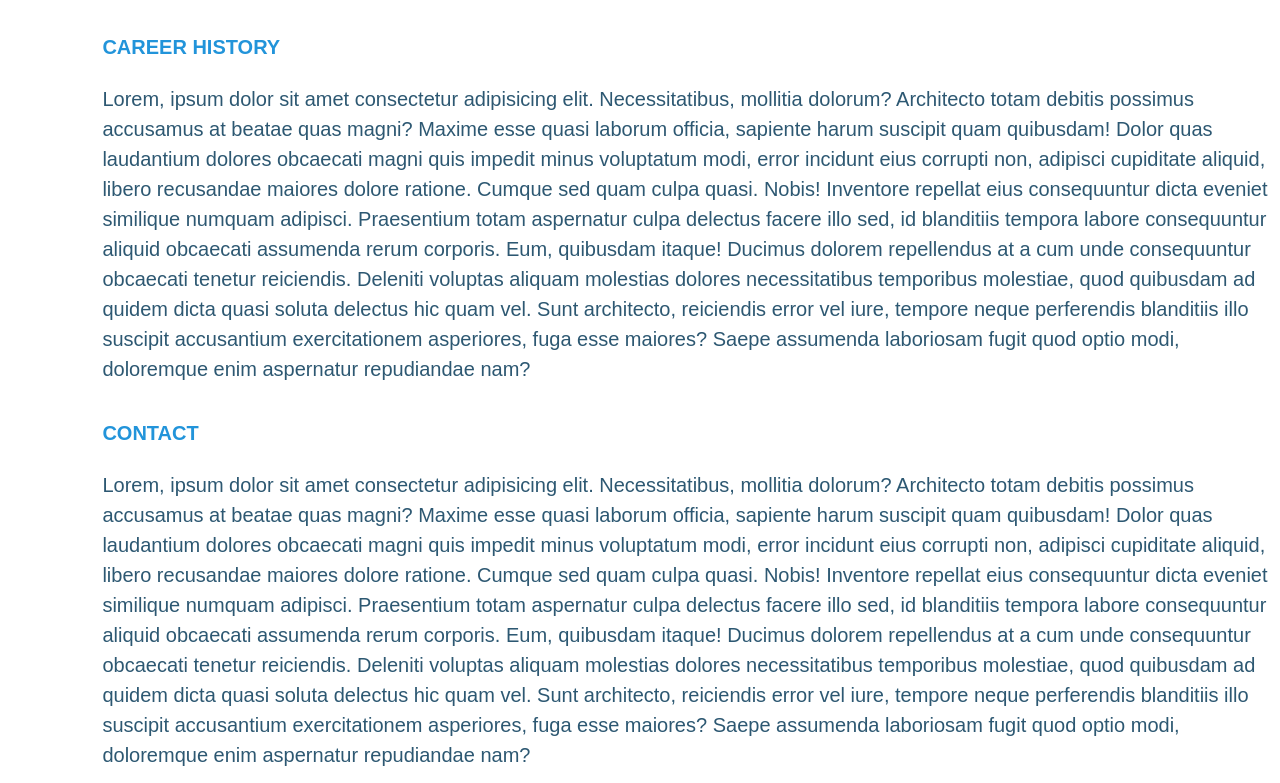
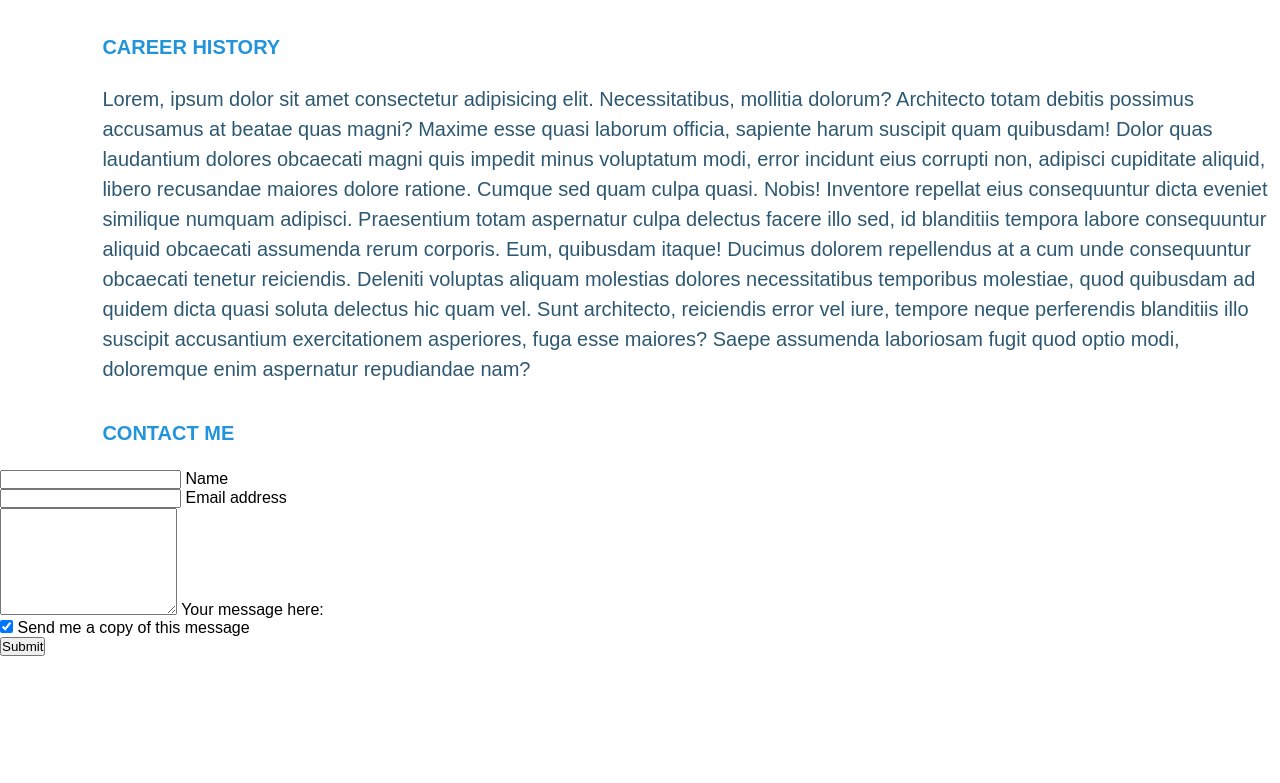
Before and after one commit to TheAnswer07/portfolio_md, a plain HTML site: page index.html in a window 1280 px wide. Shown: the part 1550-2333 px from the top of the page. After the commit the page ends 2206 px from the top, so only its background shows below. Drawn offline with Linux system fonts and the light colour scheme.

Commit message:
contact info section added

```diff
--- a/assets/css/styles.css
+++ b/assets/css/styles.css
@@ -7,6 +7,7 @@
 .main {
     background-image: url("../images/pictech.jpeg");
     background-size: cover;
+    background-repeat: repeat-y;
     margin: 0;
     padding: 150px 0;
     position:relative;
@@ -132,3 +133,7 @@ p {
     margin-left: 8%;
     margin-top: 3%;
 }
+
+/* .hey {
+    background-image: url("../images/pictech.jpeg");
+} */
--- a/index.html
+++ b/index.html
@@ -15,7 +15,7 @@
             <li class="navLink"><a href="#">HOME</a></li>
             <li class="navLink"><a href="#Qualifications">QUALIFICATIONS</a></li>
             <li class="navLink"><a href="#Career History">CAREER HISTORY</a></li>
-            <li class="navLink"><a href="#Contact">CONTACT</a></li>
+            <li class="navLink"><a href="#Contact">CONTACT ME</a></li>
         </ul>
         </nav>
         <div class="main">
@@ -30,11 +30,12 @@
         <a href="#"> DOWNLOAD CV </a>
         </div>
         <div class="image">
-            <!-- <img src="./assets/images/shape.png" class="techpic"> -->
+            <img src="./assets/images/shape.png" class="techpic">
             <img src="./assets/images/mypic.jpeg" class="roundpic">
         </div>
 
     </div>
+
     <section class="title" id="#Qualifications">QUALIFICATIONS</section>
 
         <div class="qualif">
@@ -61,18 +62,35 @@
 
         </div>
 
-    <section class="title" id="Contact">CONTACT</section>
+    <section class="title" id="Contact">CONTACT ME</section>
 
-        <div class="contact">
+    <form>
 
-            <p>Lorem, ipsum dolor sit amet consectetur adipisicing elit. Necessitatibus, mollitia dolorum? Architecto totam debitis possimus accusamus at beatae quas magni? Maxime esse quasi laborum officia, sapiente harum suscipit quam quibusdam!
-            Dolor quas laudantium dolores obcaecati magni quis impedit minus voluptatum modi, error incidunt eius corrupti non, adipisci cupiditate aliquid, libero recusandae maiores dolore ratione. Cumque sed quam culpa quasi. Nobis!
-            Inventore repellat eius consequuntur dicta eveniet similique numquam adipisci. Praesentium totam aspernatur culpa delectus facere illo sed, id blanditiis tempora labore consequuntur aliquid obcaecati assumenda rerum corporis. Eum, quibusdam itaque!
-            Ducimus dolorem repellendus at a cum unde consequuntur obcaecati tenetur reiciendis. Deleniti voluptas aliquam molestias dolores necessitatibus temporibus molestiae, quod quibusdam ad quidem dicta quasi soluta delectus hic quam vel.
-            Sunt architecto, reiciendis error vel iure, tempore neque perferendis blanditiis illo suscipit accusantium exercitationem asperiores, fuga esse maiores? Saepe assumenda laboriosam fugit quod optio modi, doloremque enim aspernatur repudiandae nam?
-            </p>
+        <div class="nameInput">
+          <input type="text" id="name" class="name" />
+          <label class="fullName" for="fullName">Name</label>
+        </div>
 
+        <div class="emailInput">
+          <input type="email" id="email" class="email" />
+          <label class="emailContact" for="emailContact">Email address</label>
         </div>
+
+        <div class="messageInput">
+          <textarea class="message" id="message" rows="7"></textarea>
+          <label class="yourMessage" for="yourMessage">Your message here:</label>
+        </div>
+
+        <div class="form-check">
+          <input class="form-check-input" type="checkbox" value="" id="form" checked />
+          <label class="form-check-label" for="form-check-label">
+            Send me a copy of this message
+          </label>
+        </div>
+
+        <button type="submit" class="button">Submit</button>
+      </form>
+
 
 </body>
 </html>
```
